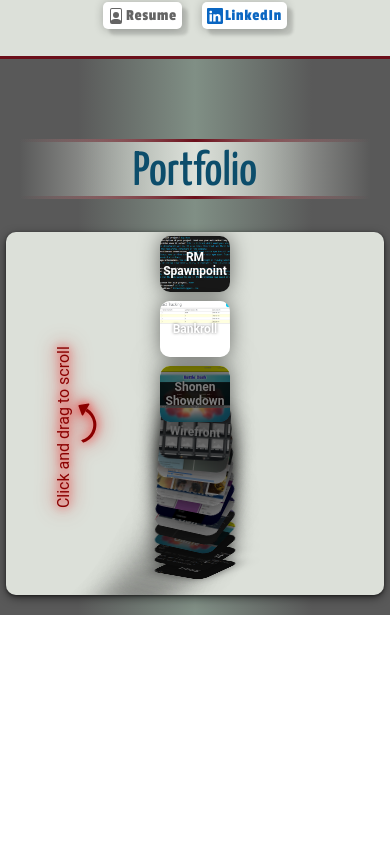
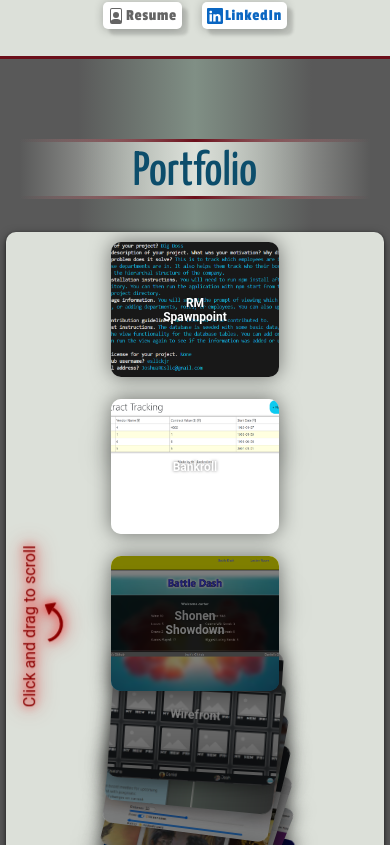
Before and after one commit to eslickjr/myPortfolio, a React (Vite) app: page / in a window 390 px wide. Shown: the part 719-1564 px from the top of the page. Before the commit the page ends 1334 px from the top, so only its background shows below. Built offline with nearby package versions, Linux system fonts and the light colour scheme; a web font is replaced by a local one.

Commit message:
fixed size of portfolio when vertical adjusted scroll text

```diff
--- a/src/pages/Portfolio.tsx
+++ b/src/pages/Portfolio.tsx
@@ -348,7 +348,6 @@
         </div>
         <div id="portfolioProjectsWrapper">
           <div id="portfolioProjects" className={grabbed ? "scrolling" : ""}>
-            <div id="projectList" className={vertical ? "projectListVertical" : "projectListHorizontal"} style={vertical ? { height: '100%', paddingBottom: '0' } : { height: `${screenWidth.current * .44 }px`, paddingBottom: `${screenWidth.current * .12 }px` }}>
             <div id="swipeContainer" className={dragging}>
               <span id="scrollText" className={`${dragging} ${vertical ? "vertical" : ""}`}>Click and drag to scroll
                 <svg id="swipeIcon" className={dragging} xmlns="http://www.w3.org/2000/svg" width="50" height="50" fill="currentColor" viewBox="0 0 16 16">
@@ -357,6 +356,7 @@
                 </svg>
               </span>
             </div>
+            <div id="projectList" className={vertical ? "projectListVertical" : "projectListHorizontal"} style={vertical ? { height: '100%', paddingBottom: '0' } : { height: `${screenWidth.current * .44 }px`, paddingBottom: `${screenWidth.current * .12 }px` }}>
               {projects.map((project, i) => {
                 console.log("scrollRef: ", scrollRef.current);
 
--- a/src/styles/Portfolio.css
+++ b/src/styles/Portfolio.css
@@ -321,10 +321,11 @@
     height: 100%;
     color: darkred;
     z-index: 9999;
+    transform: translate(20%, 5%);
 }
 
 #scrollText.vertical {
-    transform: rotate(-90deg) translate(25%, 0);
+    transform: rotate(-90deg) translate(40%, 30%);
 }
 /*
 @media screen and (min-width: 769px) {
@@ -334,7 +335,7 @@
 } */
 
 .dragging {
-    transition: all 1s ease;
+    transition: color 1s ease;
     color: transparent !important;
 }
 
@@ -345,6 +346,10 @@
 }
 
 @media screen and (max-width: 768px) {
+    #projectList > *:first-child {
+        margin-left: 0;
+    }
+
     .aboutMe {
         background: var(--main-bg-color);
     }
@@ -390,7 +395,7 @@
     }
 }
 
-@media screen and (max-height: 600px) {
+@media screen and (max-height: 450px) {
     #scrollText {
         transform: translate(20%, 5%);
     }
--- a/src/utils/portfolioView.ts
+++ b/src/utils/portfolioView.ts
@@ -34,7 +34,7 @@
         console.log("screenHeight: ", screenHeight);
         if (screenHeight > screenWidth) {
             this.display = 2;
-            this.cardWidth = 70;
+            this.cardWidth = screenHeight * 0.2;
             this.cardHeight = this.cardWidth * 0.8;
             this.minMargin = this.cardHeight * 0.08;
             this.maxMargin = this.cardHeight * 0.4;
@@ -224,7 +224,7 @@
         console.log("resize: ", screenWidth, screenHeight);
         if (screenHeight > screenWidth) {
             this.display = 2;
-            this.cardWidth = 70;
+            this.cardWidth = screenHeight * 0.2;
             this.cardHeight = this.cardWidth * 0.8;
             this.minMargin = this.cardHeight * 0.04;
             this.maxMargin = this.cardHeight * 0.4;
```
Lines whose indentation alone changed are shown as unchanged.
